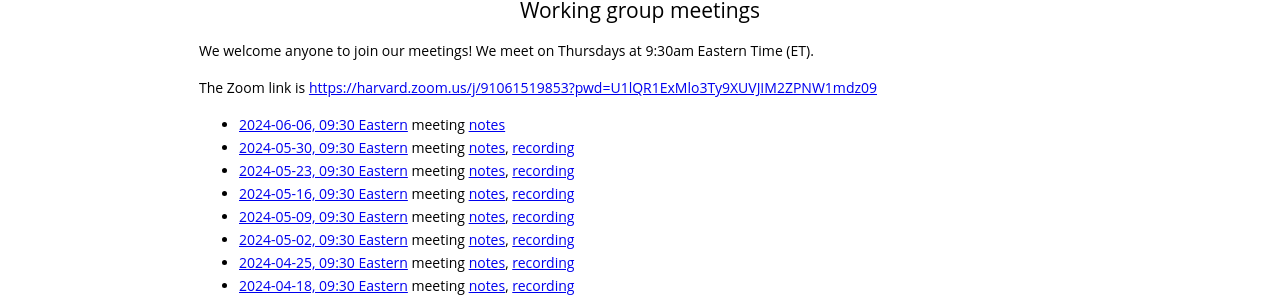
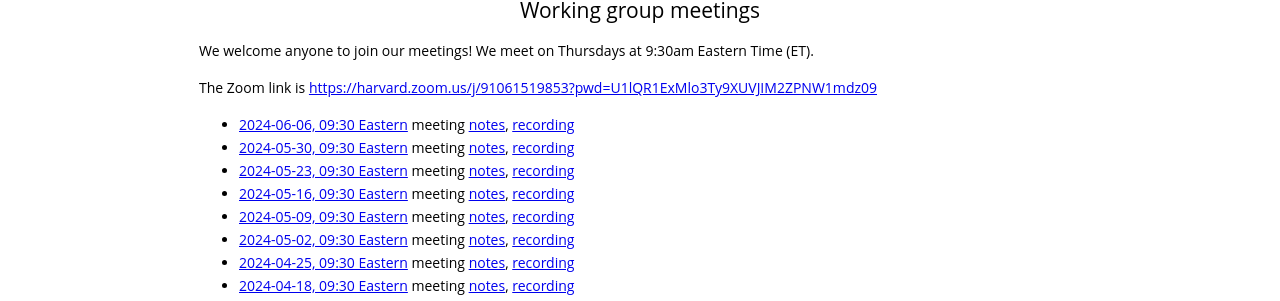
Before and after one commit to gdcc/ct.gdcc.io, a Jekyll site: the page built from index.md, in a window 1280 px wide and 900 px high, scrolled down 1703 px. Shown: the part 145-446 px from the top of the window. Built offline with Jekyll 4.4.1, drawn with Linux system fonts in a browser that asks for light colours; our own code applies the rules of GitHub Pages for plain Markdown files.

Commit message:
add recording

```diff
--- a/index.md
+++ b/index.md
@@ -62,7 +62,7 @@ We welcome anyone to join our meetings! We meet on Thursdays at 9:30am Eastern T
 
 The Zoom link is <https://harvard.zoom.us/j/91061519853?pwd=U1lQR1ExMlo3Ty9XUVJIM2ZPNW1mdz09>
 
-- [2024-06-06, 09:30 Eastern](https://time.is/compare/0930_06_June_2024_in_Boston) meeting [notes](https://docs.google.com/document/d/12hGMZLGg-kGQZVM2BTfDJxpihpLDAZtQ5_n2iWYlDFQ/edit?usp=sharing)
+- [2024-06-06, 09:30 Eastern](https://time.is/compare/0930_06_June_2024_in_Boston) meeting [notes](https://docs.google.com/document/d/12hGMZLGg-kGQZVM2BTfDJxpihpLDAZtQ5_n2iWYlDFQ/edit?usp=sharing), [recording](https://harvard.zoom.us/rec/share/B1DkF7Zio9awDbTAurLhdkNyP8PcuF2cQdjCer5FCb91TFchBKgWDXzf1ARmupJT.fu7WmkZyrzq2SL_Q)
 - [2024-05-30, 09:30 Eastern](https://time.is/compare/0930_30_May_2024_in_Boston) meeting [notes](https://docs.google.com/document/d/19CQxfgsRKWnR7pCG4Dxq3QAiW6A0gG1Azpvm6VXejVE/edit?usp=sharing), [recording](https://harvard.zoom.us/rec/share/FVYyxSpMkOLX-jo9TLCBek0KhkZiFZ6e4v4Nka7M4eSpbVczSxrn5vLcKHG9if9x.cBqXOiQlyKpDN8pD)
 - [2024-05-23, 09:30 Eastern](https://time.is/compare/0930_23_May_2024_in_Boston) meeting [notes](https://docs.google.com/document/d/18pof1XM-5yj-yHEk4yDGmjdumdeWX4bEPkKra8Khet8/edit?usp=sharing), [recording](https://harvard.zoom.us/rec/share/SizunTfYpKAqfNQhm7e6DEn-HH_vXHmCgKzOwEepseesvwfY_EGb7TaHkjw9GnXE.t70tf-cf3kvJw061)
 - [2024-05-16, 09:30 Eastern](https://time.is/compare/0930_16_May_2024_in_Boston) meeting [notes](https://docs.google.com/document/d/19GKkt5l-2rjdmb8NrCsprp68eLe-QvHpdpmCbhyd4Y4/edit?usp=sharing), [recording](https://harvard.zoom.us/rec/share/8cpmRi3PaPMywDVGOoTo8ufgWJNCojvj7y5QLc5dgbBhY7mCQ5ioj80U1iqV5waQ.q1rhw0Uy1SlPoWZq)
```
